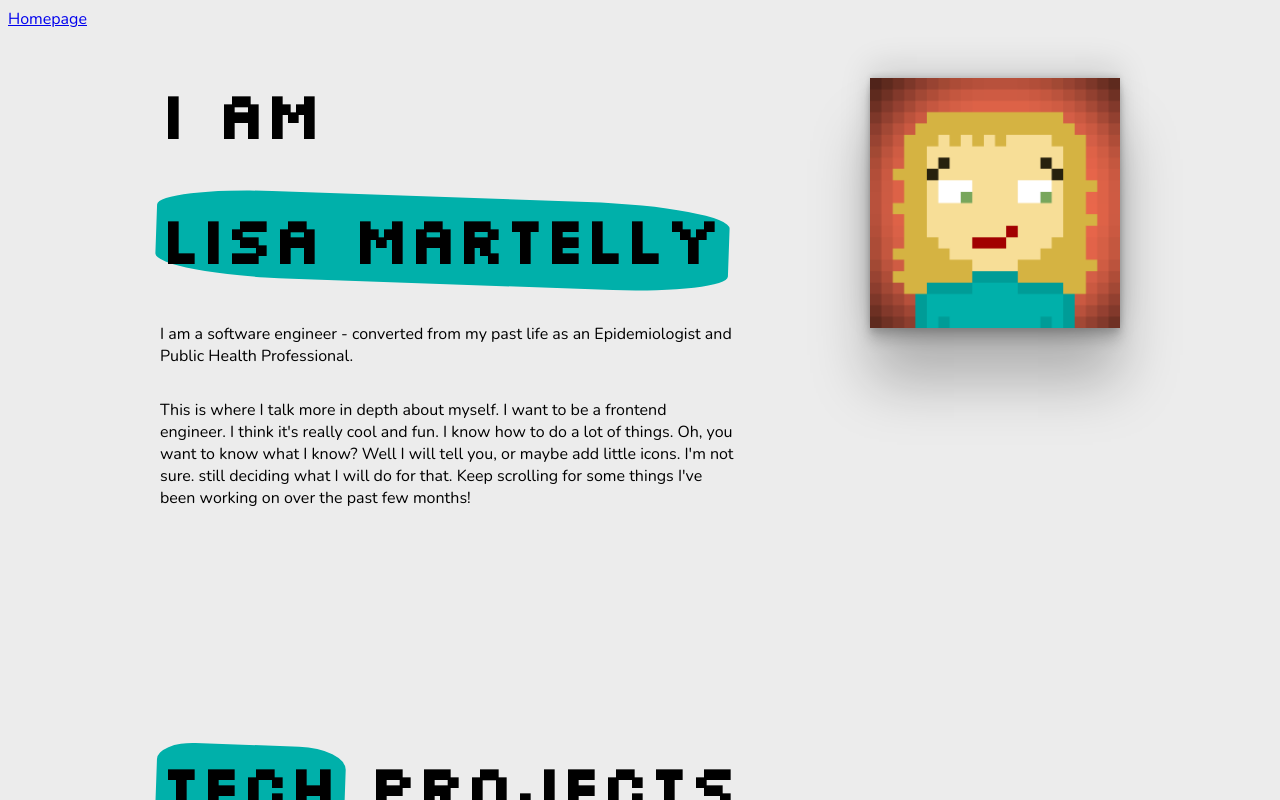
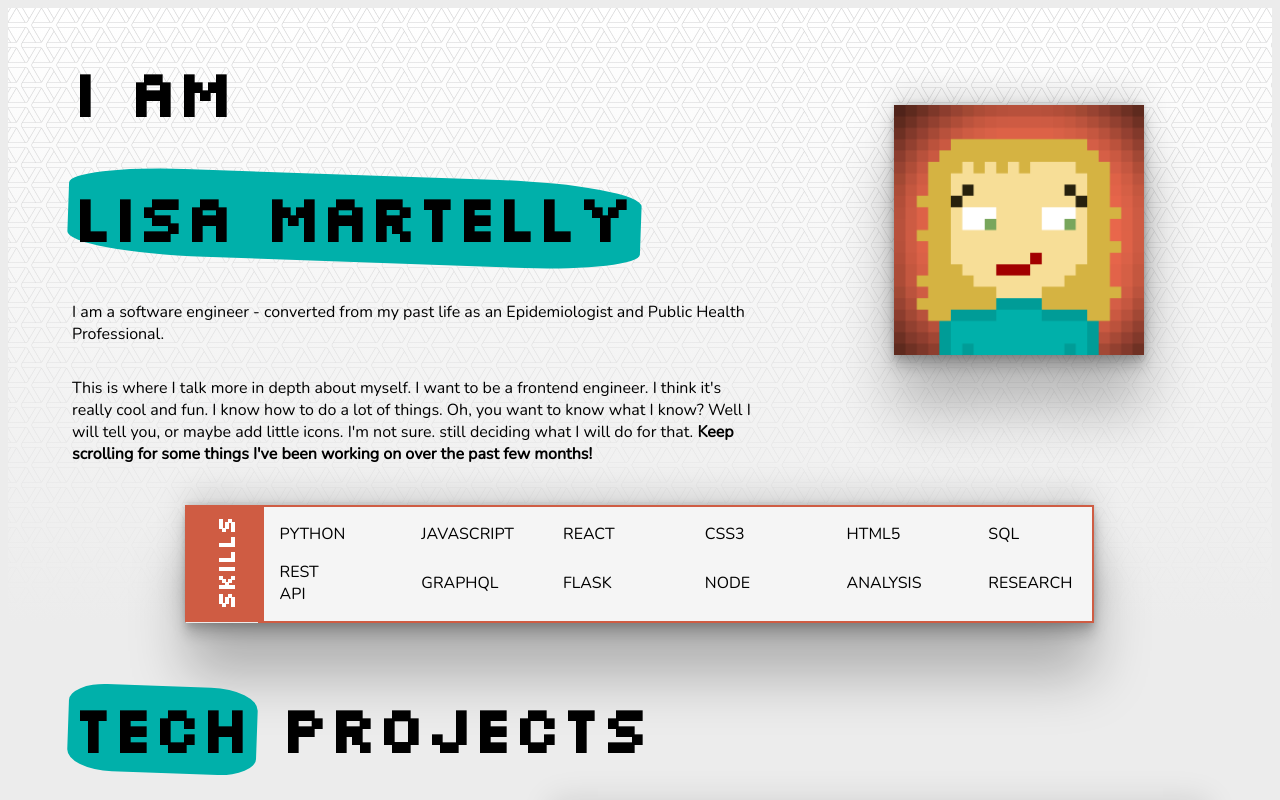
Before and after one commit to lisamartelly/lisa-personal-website, a React (Vite) app: page / in a window 1280 px wide. Shown: the top 800 px of the page. Built offline with nearby package versions, Linux system fonts and the light colour scheme.

Commit message:
updated styling mostly

```diff
--- a/src/App.js
+++ b/src/App.js
@@ -14,9 +14,9 @@ const App = () => {
   return (
     <StrictMode>
         <BrowserRouter >
-          <header>
+          {/* <header>
             <Link to="/">Homepage</Link>
-          </header>
+          </header> */}
           <Routes >
             {/* <Route path="/project/:id" element={<Project />} /> */}
             <Route path="/" element={<Homepage />}/>
--- a/src/Conclusion.js
+++ b/src/Conclusion.js
@@ -1,4 +1,5 @@
 import "./stylesheets/Conclusion.css"
+import portrait from "../static/img/portrait2-2.jpg"
 
 
 
@@ -6,13 +7,17 @@ function Conclusion() {
 
     return(
 
-    <div>
-        <div id="more-about-me">
-            <p>
-                As you can see, I'm pretty cool and awesome and think a lot of thinkgs and do a lot of thingks and i think you'd want to have me on your team.
-                I can type super fast too.
-            </p>
+    <div id="full-conclusion-section" className="padded">
+        <div id="conclusion-banner">
+            <div id="conclusion-left-text">
+                <p>>As you can see, I'm pretty cool and awesome and think a lot of thinkgs and do a lot of thingks and i think you'd want to have me on your team.
+                I can type super fast too.</p>
+            </div>
+            <div id="conclusion-right-picture">
+                <img id="portrait" className="box-shadow" src={portrait} alt="Photo of Lisa Martelly" />
+            </div>
         </div>
+
 
         <div id="connection-row">
             <h2> Let's <span className="highlight-container"><span className="highlight">connect:</span></span></h2>
--- a/src/Homepage.js
+++ b/src/Homepage.js
@@ -6,7 +6,7 @@ import Intro from "./Intro";
 
 function Homepage() {
 
-    return(<div id="test">
+    return(<div>
 
         < Intro />
         < Projects />
--- a/src/Intro.js
+++ b/src/Intro.js
@@ -4,7 +4,7 @@ import "./stylesheets/Intro.css";
 
 
 function Intro() {
-    return(<div>
+    return(<div id="full-intro-section" className="padded">
         <div id="intro-banner">
             <div id="intro-left">
                 <h1>I am</h1>
@@ -21,12 +21,29 @@ function Intro() {
             I know how to do a lot of things. Oh, you want to know what I know? Well I will tell you, or maybe add little icons.
             I'm not sure. still deciding what I will do for that.
 
-            Keep scrolling for some things I've been working on over the past few months!
+            <b> Keep scrolling for some things I've been working on over the past few months!</b>
             </p>
         </div>
-        <div id="skills-box">
-            <i class="fa-brands fa-square-js"></i>
-
+        <div id="skills-box" className="box-shadow">
+            <div id="skills-title"><h3>Skills</h3></div>
+            <div id="skills-sub-box">
+                <ul className="skills-list">
+                    <li>Python</li>
+                    <li>JavaScript</li>
+                    <li>React</li>
+                    <li>CSS3</li>
+                    <li>HTML5</li>
+                    <li>SQL</li>
+                </ul>
+                <ul className="skills-list">
+                    <li>Rest API</li>
+                    <li>GraphQL</li>
+                    <li>Flask</li>
+                    <li>Node</li>
+                    <li>Analysis</li>
+                    <li>Research</li>
+                </ul>
+            </div>
         </div>
 
 
--- a/src/ProjectBanner.js
+++ b/src/ProjectBanner.js
@@ -5,10 +5,10 @@ import "./stylesheets/ProjectBanner.css";
 
 function ProjectBanner({ title, siteLink, gitHubLink, description, backgroundLink, imagePosition}) {
     return(<div className={`project-banner image-${imagePosition}`}>
-        <div className="project-image-container" style={{ backgroundImage: `url(${backgroundLink})` }}>
+        <div className="project-image-container box-shadow" style={{ backgroundImage: `url(${backgroundLink})` }}>
         </div>
         <div className="project-text-container">
-            <div className="title-text">{title} <Link to={`${gitHubLink}`}><i class="bi bi-github"></i></Link> </div>
+            <div className="title-text">{title} </div>
             <div className="description-text">{description}</div>
             <Link to={`${siteLink}`}><div className="link-to-more">See more</div></Link>
         </div>
--- a/src/Projects.js
+++ b/src/Projects.js
@@ -13,7 +13,7 @@
  function Projects() {
 
     return(<div>
-        <div data-aos="fade-right" data-aos-once="true">
+        <div className="tech-projects-section padded">
             <h1><span className="highlight-container"><span className="highlight">Tech</span></span> Projects</h1>
             <div>
 
@@ -41,9 +41,9 @@
 
         </div>
 
-        <div data-aos="fade-left" data-aos-once="true">
+        <div className="life-projects-section padded">
             <h1><span className="highlight-container"><span className="highlight">Life</span></span> Projects</h1>
-            <div>
+            <div data-aos="fade-left" data-aos-once="true">
             <ProjectBanner
                 siteLink={"painting-my-car"}
                 title={"Painting my Car"}
--- a/src/stylesheets/App.css
+++ b/src/stylesheets/App.css
@@ -53,27 +53,6 @@ padding: 10px 3px 3px 10px;
 }
 
 
-.highlight-light {
-    border-radius: .5em 0 1em 0;
-    background-image: linear-gradient(
-      -100deg,
-      rgba(0,176,170, 0.2),
-      rgba(0,176,170, 0.7) 95%,
-      rgba(0,176,170, 0.1)
-    );
+.padded {
+    padding: 0 4rem;
   }
-
-  .highlight-dark {
-    border-radius: .5em 0 1em 0;
-    background-image: linear-gradient(
-      -100deg,
-      rgba(61, 61, 61, 0.7),
-      rgba(61, 61, 61, 0.9) 95%,
-      rgba(61, 61, 61, 0.7)
-    );
-  }
-
-  #test {
-    max-width: 960px;
-    margin: auto;
-  }
--- a/src/stylesheets/Conclusion.css
+++ b/src/stylesheets/Conclusion.css
@@ -1,3 +1,28 @@
+
+#full-conclusion-section {
+    background: url("../../static/img/double-bubble-outline.png");
+    padding-top: 7rem;
+    margin-top: -4.2rem;
+}
+
+#conclusion-banner {
+    display: flex;
+    flex-direction: row;
+    justify-content: space-between;
+    align-items: center;
+}
+
+#conclusion-left-text {
+    width: 60%;
+}
+
+#portrait {
+    width: 250px;
+    margin-right: 4rem;
+}
+
+
+
 #connection-row {
     display: flex;
     flex-direction: row;
--- a/src/stylesheets/Intro.css
+++ b/src/stylesheets/Intro.css
@@ -1,11 +1,14 @@
+
+#full-intro-section {
+    background: linear-gradient(to bottom, transparent, rgb(236, 236, 236)), url("../../static/img/triangles.png");
+
+}
 
 #intro-banner {
     display: flex;
     flex-direction: row;
-    /* background-color: #00B0AA; */
     justify-content: space-between;
-    align-items: center;
-
+    align-items: flex-end;
 }
 
 #intro-left {
@@ -14,12 +17,55 @@
 
 #avatar {
     width: 250px;
+    margin-right: 4rem;
 }
 
 #detailed-intro {
     width: 60%;
-    min-height: 40vh;
+    /* min-height: 30vh; */
     display: flex;
     flex-direction: row;
     justify-content: space-around;
 }
+
+ul.skills-list {
+    list-style: none;
+    display:flex;
+    width: 100%;
+    justify-content: space-between;
+    padding-left: 0px;
+    align-items: center;
+}
+
+.skills-list li {
+    display: inline-block;
+    text-transform: uppercase;
+    width: 4em;
+}
+
+#skills-box {
+
+    display: flex;
+    align-items: center;
+    width: 80%;
+    margin: 1.5rem auto 4rem auto;
+}
+
+#skills-sub-box {
+    width: 100%;
+    padding: 0px 40px 0px 20px;
+    border: 2px;
+    border-style: solid;
+    border-color: #CF5C43;
+    background-color: whitesmoke;
+}
+
+#skills-title {
+    transform: rotate(270deg);
+    background-color: #CF5C43;
+    color: white;
+    display: block;
+    margin-right: -25PX;
+    padding: 0px 12px;
+    margin-left: -20px;
+}
--- a/src/stylesheets/ProjectBanner.css
+++ b/src/stylesheets/ProjectBanner.css
@@ -23,7 +23,7 @@
 }
 
 .project-text-container {
-    background-color: #CE5B43;
+    background-color: #82392B;
     color: white;
     padding: 15px;
     margin-left: -3em;
--- a/src/stylesheets/Projects.css
+++ b/src/stylesheets/Projects.css
@@ -6,3 +6,7 @@
     justify-content: space-between;
     animation: fadein 2s;
 }
+
+.life-projects-section {
+    background: linear-gradient(to top, transparent, rgb(236, 236, 236)), url("../../static/img/double-bubble-outline.png");
+}
```
